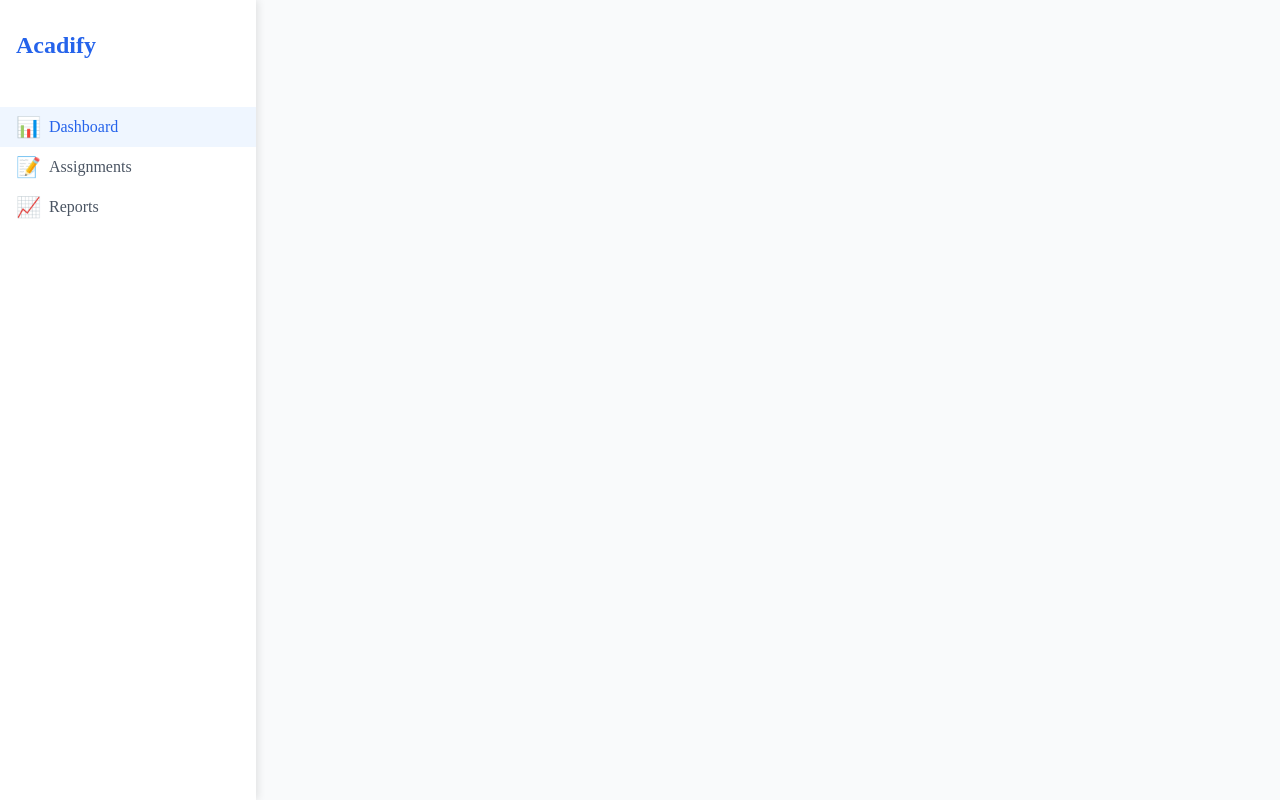
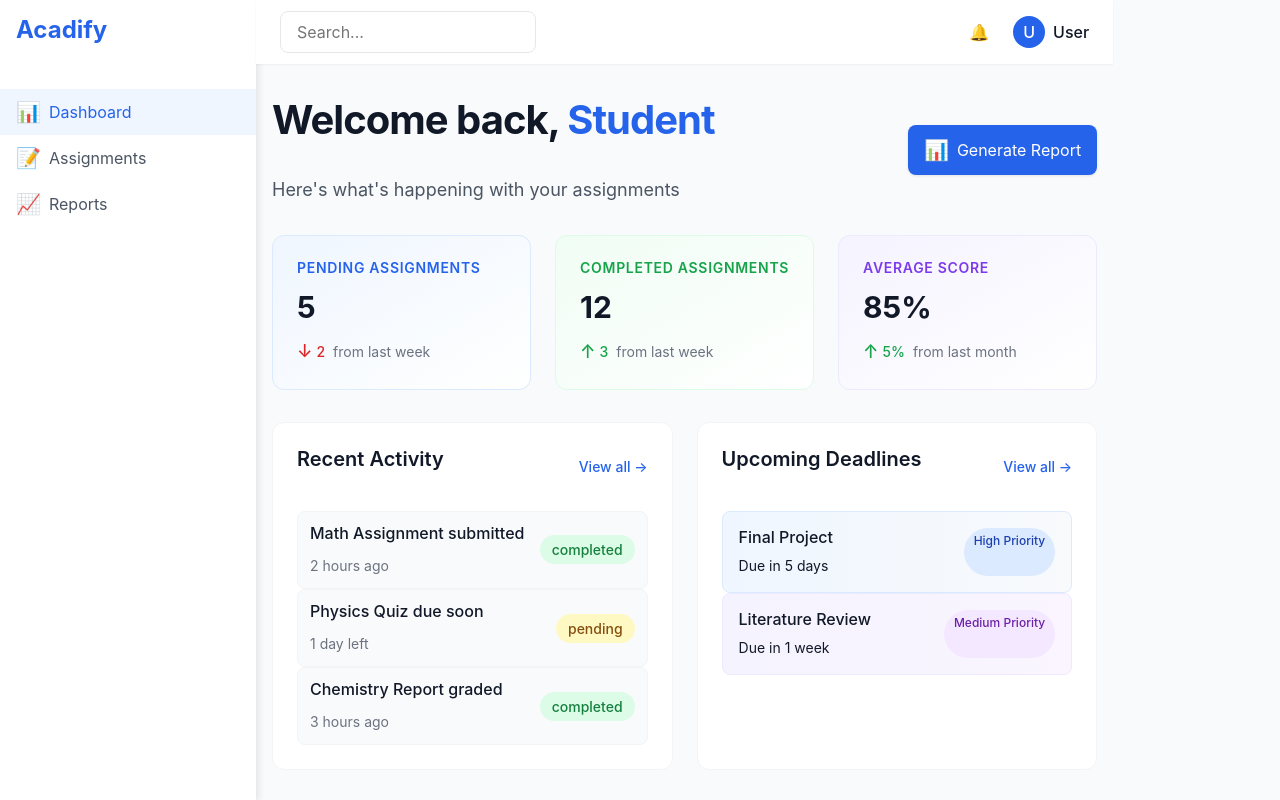
Before and after one commit to Prasadmali1311/Acadify, a React (Vite) app: page / in a window 1280 px wide. Shown: the top 800 px of the page. Built offline with nearby package versions, Linux system fonts and the light colour scheme.

Commit message:
Standardized css in all codebase-> created new separate, dedicated css file for each individual file.

```diff
--- /dev/null
+++ b/src/components/Layout.css
@@ -0,0 +1,72 @@
+.layout {
+  display: flex;
+  min-height: 100vh;
+}
+
+.main-container {
+  flex: 1;
+  display: flex;
+  flex-direction: column;
+}
+
+.content {
+  flex: 1;
+  padding: 2rem;
+  background-color: #f9fafb;
+}
+
+/* Common utility classes */
+.flex {
+  display: flex;
+}
+
+.flex-col {
+  flex-direction: column;
+}
+
+.items-center {
+  align-items: center;
+}
+
+.justify-between {
+  justify-content: space-between;
+}
+
+.gap-2 {
+  gap: 0.5rem;
+}
+
+.gap-4 {
+  gap: 1rem;
+}
+
+/* Common components */
+.button {
+  padding: 0.5rem 1rem;
+  border-radius: 0.5rem;
+  font-weight: 500;
+  cursor: pointer;
+  transition: all 0.2s;
+}
+
+.button-primary {
+  background-color: #2563eb;
+  color: white;
+}
+
+.button-primary:hover {
+  background-color: #1d4ed8;
+}
+
+.card {
+  background-color: white;
+  border-radius: 0.75rem;
+  padding: 1.5rem;
+  box-shadow: 0 1px 3px rgba(0, 0, 0, 0.1);
+  border: 1px solid #f3f4f6;
+  transition: all 0.2s;
+}
+
+.card:hover {
+  box-shadow: 0 4px 6px rgba(0, 0, 0, 0.1);
+}
--- /dev/null
+++ b/src/styles/global.css
@@ -0,0 +1,88 @@
+/* Reset */
+*, *::before, *::after {
+  box-sizing: border-box;
+  margin: 0;
+  padding: 0;
+}
+
+body {
+  font-family: -apple-system, BlinkMacSystemFont, 'Segoe UI', Roboto, Oxygen,
+    Ubuntu, Cantarell, 'Open Sans', 'Helvetica Neue', sans-serif;
+  line-height: 1.5;
+  color: #111827;
+  background-color: #f9fafb;
+}
+
+/* Typography */
+h1, h2, h3, h4, h5, h6 {
+  margin-bottom: 0.5em;
+  font-weight: 600;
+  line-height: 1.2;
+}
+
+/* Links */
+a {
+  color: #2563eb;
+  text-decoration: none;
+}
+
+a:hover {
+  text-decoration: underline;
+}
+
+/* Buttons */
+button {
+  background: none;
+  border: none;
+  cursor: pointer;
+  font: inherit;
+}
+
+/* Form elements */
+input, textarea, select {
+  font: inherit;
+}
+
+/* Status badges */
+.badge {
+  padding: 0.25rem 0.75rem;
+  border-radius: 9999px;
+  font-size: 0.875rem;
+  font-weight: 500;
+}
+
+.badge-success {
+  background-color: #dcfce7;
+  color: #15803d;
+}
+
+.badge-warning {
+  background-color: #fef9c3;
+  color: #854d0e;
+}
+
+/* Common margins and paddings */
+.mt-1 { margin-top: 0.25rem; }
+.mt-2 { margin-top: 0.5rem; }
+.mt-4 { margin-top: 1rem; }
+.mb-2 { margin-bottom: 0.5rem; }
+.mb-4 { margin-bottom: 1rem; }
+.mb-6 { margin-bottom: 1.5rem; }
+
+/* Common text styles */
+.text-sm { font-size: 0.875rem; }
+.text-lg { font-size: 1.125rem; }
+.text-xl { font-size: 1.25rem; }
+.text-2xl { font-size: 1.5rem; }
+.text-3xl { font-size: 1.875rem; }
+
+.font-medium { font-weight: 500; }
+.font-semibold { font-weight: 600; }
+.font-bold { font-weight: 700; }
+
+/* Colors */
+.text-gray-500 { color: #6b7280; }
+.text-gray-600 { color: #4b5563; }
+.text-gray-700 { color: #374151; }
+.text-gray-800 { color: #1f2937; }
+.text-gray-900 { color: #111827; }
```
Also changed, not shown: src/main.jsx (+6 -5 lines), src/styles/Login.css (added), src/styles/index.css (added).
